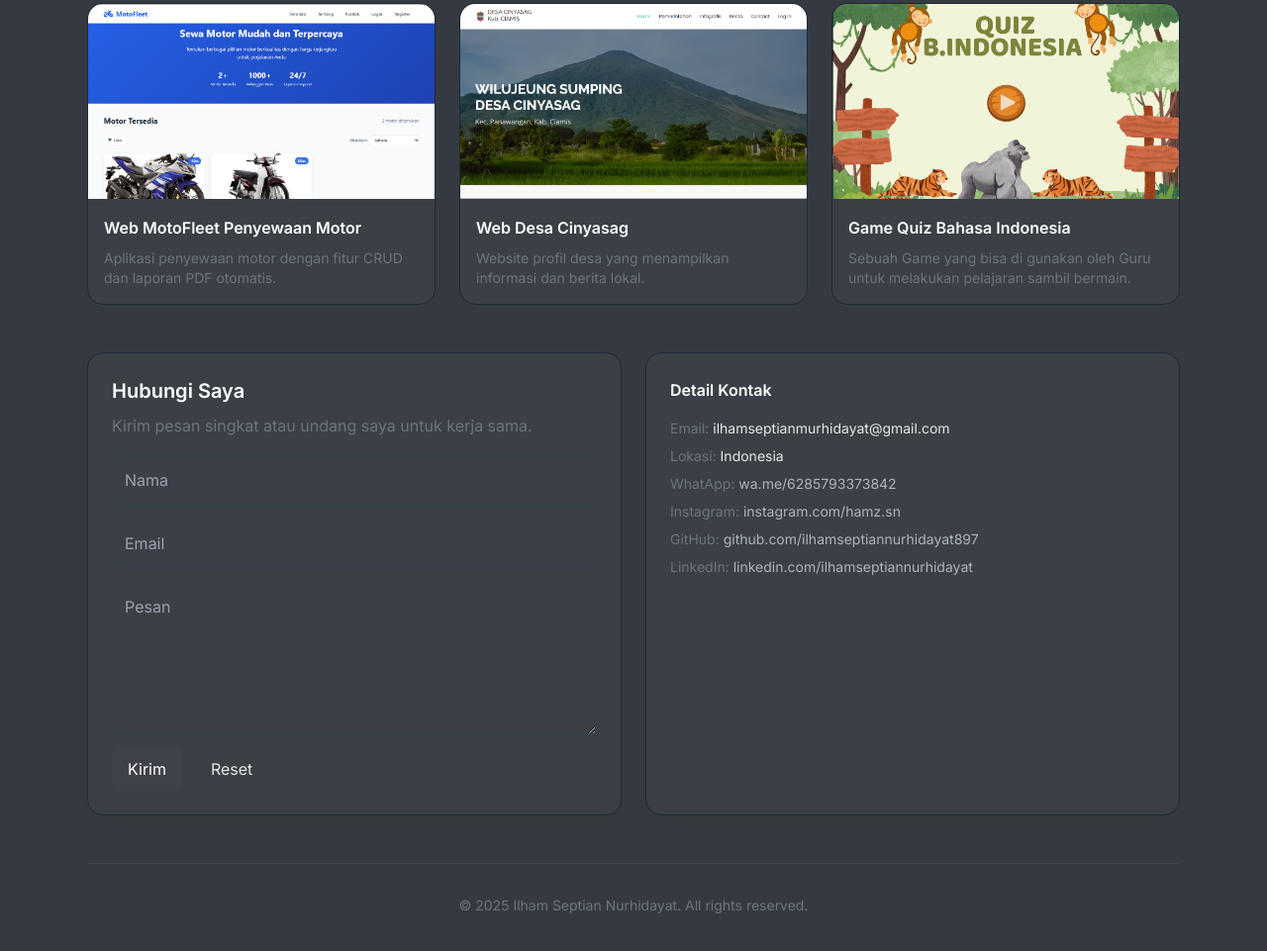
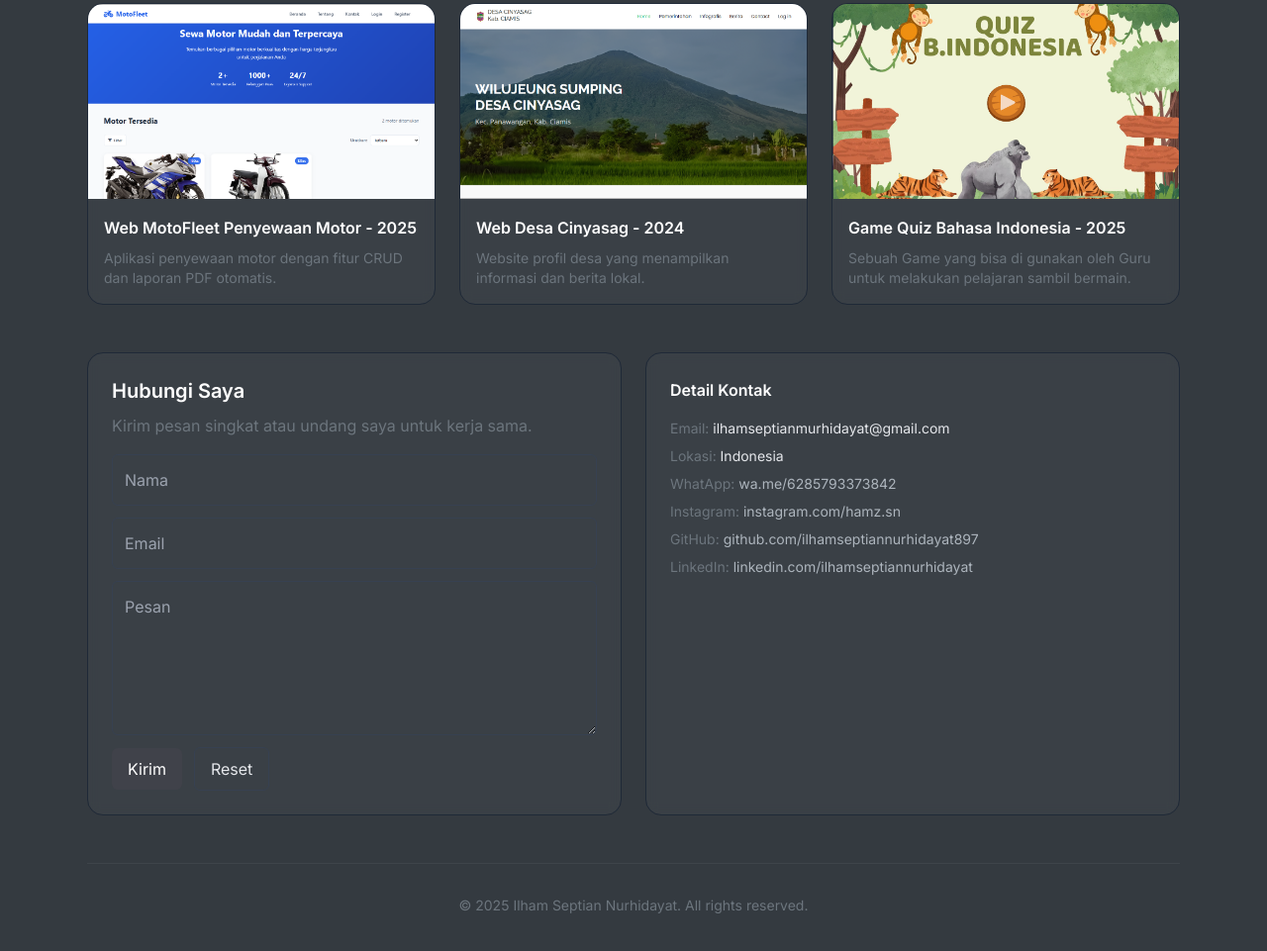
Before and after one commit to ilhamseptiannurhidayat897/Portfolio_Ilham_Septian_Nurhidayat, a plain HTML site: page index.html in a window 1280 px wide. Shown: the part 1813-2774 px from the top of the page at 99% size. Drawn offline with nearby package versions, Linux system fonts and the light colour scheme.

Commit message:
Update index.html

```diff
--- a/index.html
+++ b/index.html
@@ -217,7 +217,7 @@
               <img src="assets/img/motofleet.png" alt="Web Motofleet" class="w-full h-full object-cover transition-transform duration-300 hover:scale-105">
             </div>
             <div class="p-4">
-              <h4 class="font-semibold">Web MotoFleet Penyewaan Motor</h4>
+              <h4 class="font-semibold">Web MotoFleet Penyewaan Motor - 2025</h4>
               <p class="text-sm text-muted mt-2">Aplikasi penyewaan motor dengan fitur CRUD dan laporan PDF otomatis.</p>
             </div>
           </article>
@@ -226,7 +226,7 @@
               <img src="assets/img/desacinyasag.png" alt="Web Desa Cinyasag" class="w-full h-full object-cover transition-transform duration-300 hover:scale-105">
             </div>
             <div class="p-4">
-              <h4 class="font-semibold">Web Desa Cinyasag</h4>
+              <h4 class="font-semibold">Web Desa Cinyasag - 2024</h4>
               <p class="text-sm text-muted mt-2">Website profil desa yang menampilkan informasi dan berita lokal.</p>
             </div>
           </article>
@@ -235,7 +235,7 @@
               <img src="assets/img/quiz.png" alt="Game Quiz Bahasa Indonesia" class="w-full h-full object-cover transition-transform duration-300 hover:scale-105">
             </div>
             <div class="p-4">
-              <h4 class="font-semibold">Game Quiz Bahasa Indonesia</h4>
+              <h4 class="font-semibold">Game Quiz Bahasa Indonesia - 2025</h4>
               <p class="text-sm text-muted mt-2">Sebuah Game yang bisa di gunakan oleh Guru untuk melakukan pelajaran sambil bermain.</p>
             </div>
           </article>
```
